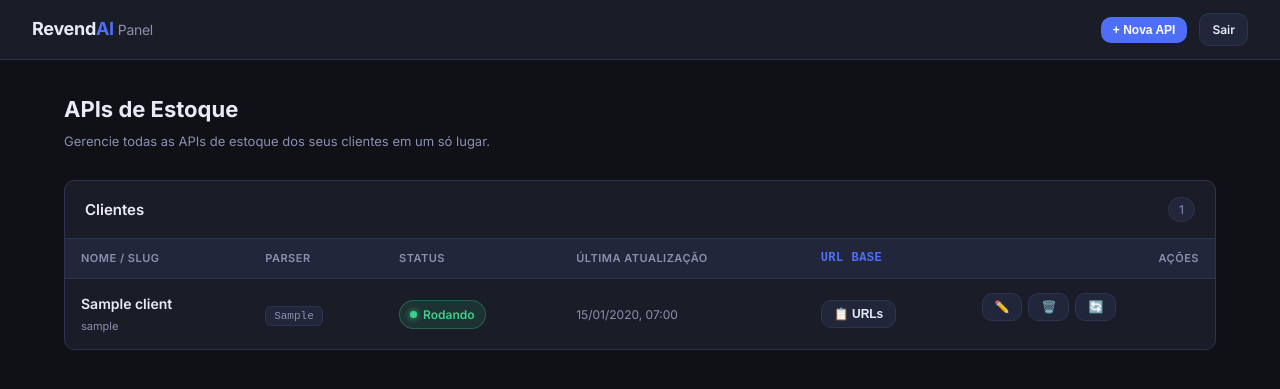
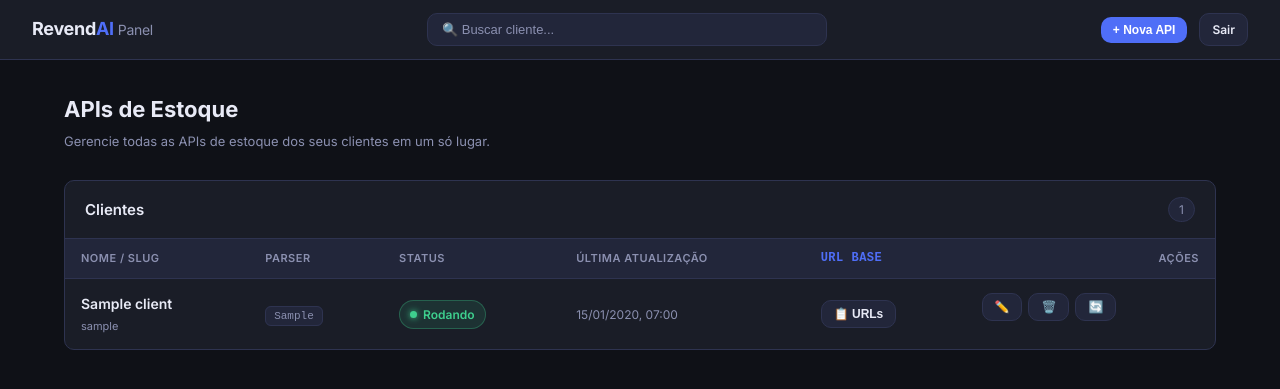
Before and after one commit to AioliaTech/sistemaapi, a FastAPI app: template templates/dashboard.html in a window 1280 px wide. Shown: the top 389 px of the page. Run offline with FastAPI, Linux system fonts and the light colour scheme; the template is opened without the code that fills it: most values are stand-ins (such as "Sample title", 1, 10 or a date in 2020); parts of the project's set-up code (start-up, migrations or seed data) failed here and were passed over.

Commit message:
feat: adiciona busca em tempo real e ordenação alfabética

```diff
--- a/main.py
+++ b/main.py
@@ -120,9 +120,9 @@ def dashboard(request: Request, _auth=Depends(require_auth)):
             "base_url": f"{BASE_URL}/{c.slug}",
         })
 
-    # Sort: errors first, then pending, then running
+    # Sort: errors first, then by alphabetical order within each status
     status_priority = {"error": 0, "pending": 1, "running": 2}
-    clients_data.sort(key=lambda x: status_priority.get(x["status"], 3))
+    clients_data.sort(key=lambda x: (status_priority.get(x["status"], 3), x["name"].lower()))
 
     return templates.TemplateResponse(
         "dashboard.html",
@@ -151,9 +151,9 @@ def admin_list_clients(_auth=Depends(require_api_auth)):
             "base_url": f"{BASE_URL}/{c.slug}"
         })
 
-    # Sort: errors first, then pending, then running
+    # Sort: errors first, then by alphabetical order within each status
     status_priority = {"error": 0, "pending": 1, "running": 2}
-    clients_data.sort(key=lambda x: status_priority.get(x["status"], 3))
+    clients_data.sort(key=lambda x: (status_priority.get(x["status"], 3), x["name"].lower()))
 
     return clients_data
 
--- a/static/app.js
+++ b/static/app.js
@@ -421,10 +421,62 @@ function pollClientStatus(clientId, maxAttempts = 30, interval = 3000) {
   setTimeout(poll, interval);
 }
 
+// ─── Search filter ────────────────────────────────────────────────────────────
+
+function filterClients() {
+  const searchInput = document.getElementById('search-clients');
+  if (!searchInput) return;
+
+  const searchTerm = searchInput.value.toLowerCase().trim();
+  const tbody = document.getElementById('clients-tbody');
+  const rows = tbody.querySelectorAll('tr:not(#empty-state)');
+
+  let visibleCount = 0;
+
+  rows.forEach(row => {
+    const clientName = row.querySelector('.client-name')?.textContent.toLowerCase() || '';
+    const clientSlug = row.querySelector('.client-slug')?.textContent.toLowerCase() || '';
+
+    if (clientName.includes(searchTerm) || clientSlug.includes(searchTerm)) {
+      row.style.display = '';
+      visibleCount++;
+    } else {
+      row.style.display = 'none';
+    }
+  });
+
+  // Show/hide empty state
+  const emptyState = document.getElementById('empty-state');
+  if (visibleCount === 0 && rows.length > 0) {
+    if (!emptyState) {
+      tbody.innerHTML = `
+        <tr id="search-empty-state">
+          <td colspan="6">
+            <div class="empty-state">
+              <div class="empty-icon">🔍</div>
+              <h3>Nenhum cliente encontrado</h3>
+              <p>Tente outro termo de busca</p>
+            </div>
+          </td>
+        </tr>`;
+    }
+  } else {
+    const searchEmptyState = document.getElementById('search-empty-state');
+    if (searchEmptyState) searchEmptyState.remove();
+  }
+}
+
 // ─── Init ─────────────────────────────────────────────────────────────────────
 
 // Auto-poll pending clients on page load
 document.addEventListener('DOMContentLoaded', () => {
+  // Setup search filter
+  const searchInput = document.getElementById('search-clients');
+  if (searchInput) {
+    searchInput.addEventListener('input', filterClients);
+  }
+
+  // Auto-poll pending clients
   document.querySelectorAll('[data-status="pending"]').forEach(el => {
     const clientId = el.closest('tr')?.id?.replace('row-', '');
     if (clientId) pollClientStatus(clientId);
--- a/static/style.css
+++ b/static/style.css
@@ -189,6 +189,33 @@ a:hover { text-decoration: underline; }
 }
 
 .app-header .brand span { color: var(--accent); }
+
+.header-search {
+  flex: 1;
+  max-width: 400px;
+  margin: 0 24px;
+}
+
+.header-search input {
+  width: 100%;
+  padding: 8px 14px;
+  background: var(--surface2);
+  border: 1px solid var(--border);
+  border-radius: var(--radius);
+  color: var(--text);
+  font-size: 13px;
+  outline: none;
+  transition: border-color 0.2s, background 0.2s;
+}
+
+.header-search input:focus {
+  border-color: var(--accent);
+  background: var(--bg);
+}
+
+.header-search input::placeholder {
+  color: var(--text-muted);
+}
 
 .header-actions {
   display: flex;
--- a/templates/dashboard.html
+++ b/templates/dashboard.html
@@ -13,6 +13,16 @@
 <!-- ─── Header ─────────────────────────────────────────────────────────────── -->
 <header class="app-header">
   <div class="brand">Revend<span>AI</span> <span style="color:var(--text-muted);font-weight:400;font-size:14px">Panel</span></div>
+
+  <div class="header-search">
+    <input
+      type="text"
+      id="search-clients"
+      placeholder="🔍 Buscar cliente..."
+      autocomplete="off"
+    />
+  </div>
+
   <div class="header-actions">
     <button class="btn btn-primary btn-sm" onclick="openModal('modal-create')">
       + Nova API
```
